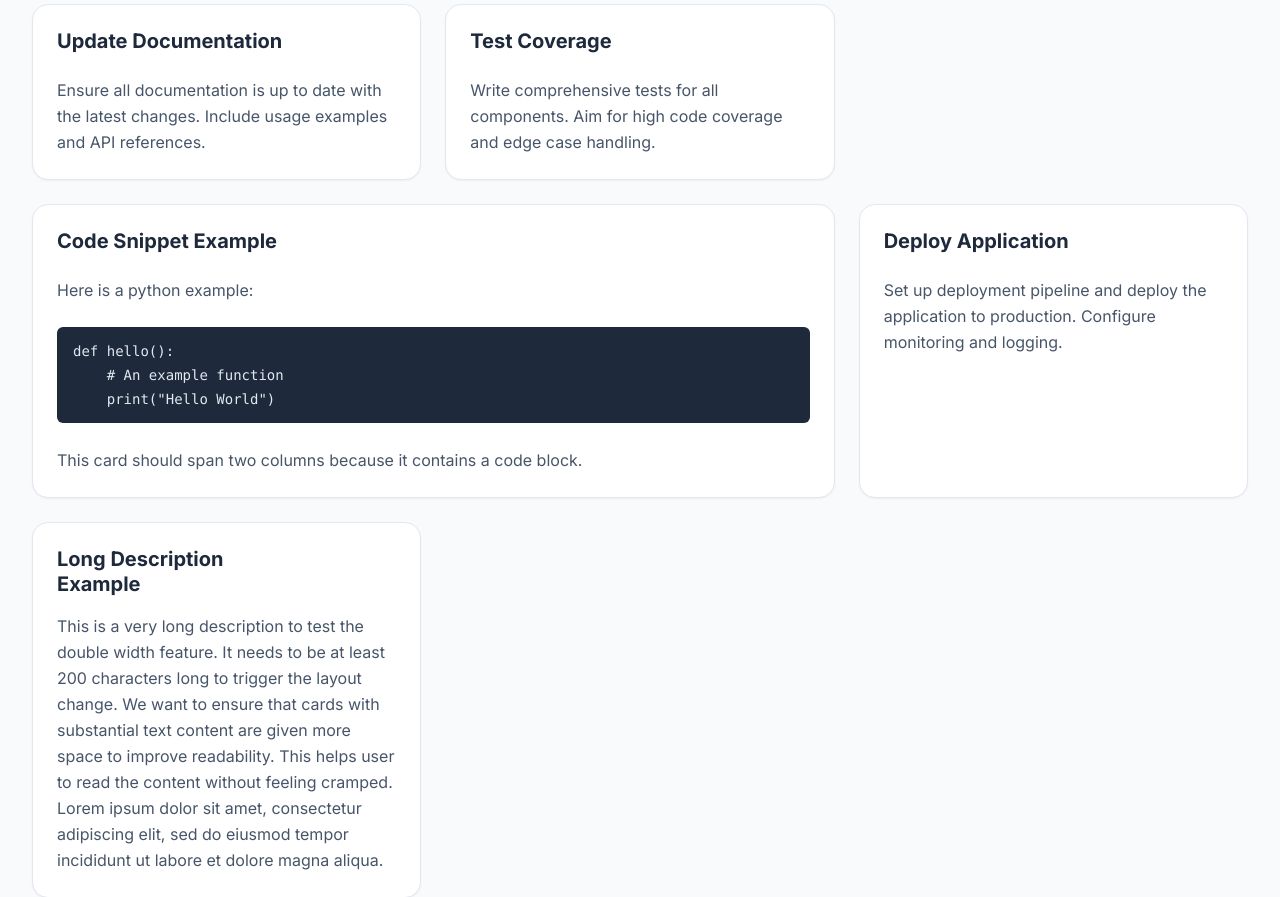
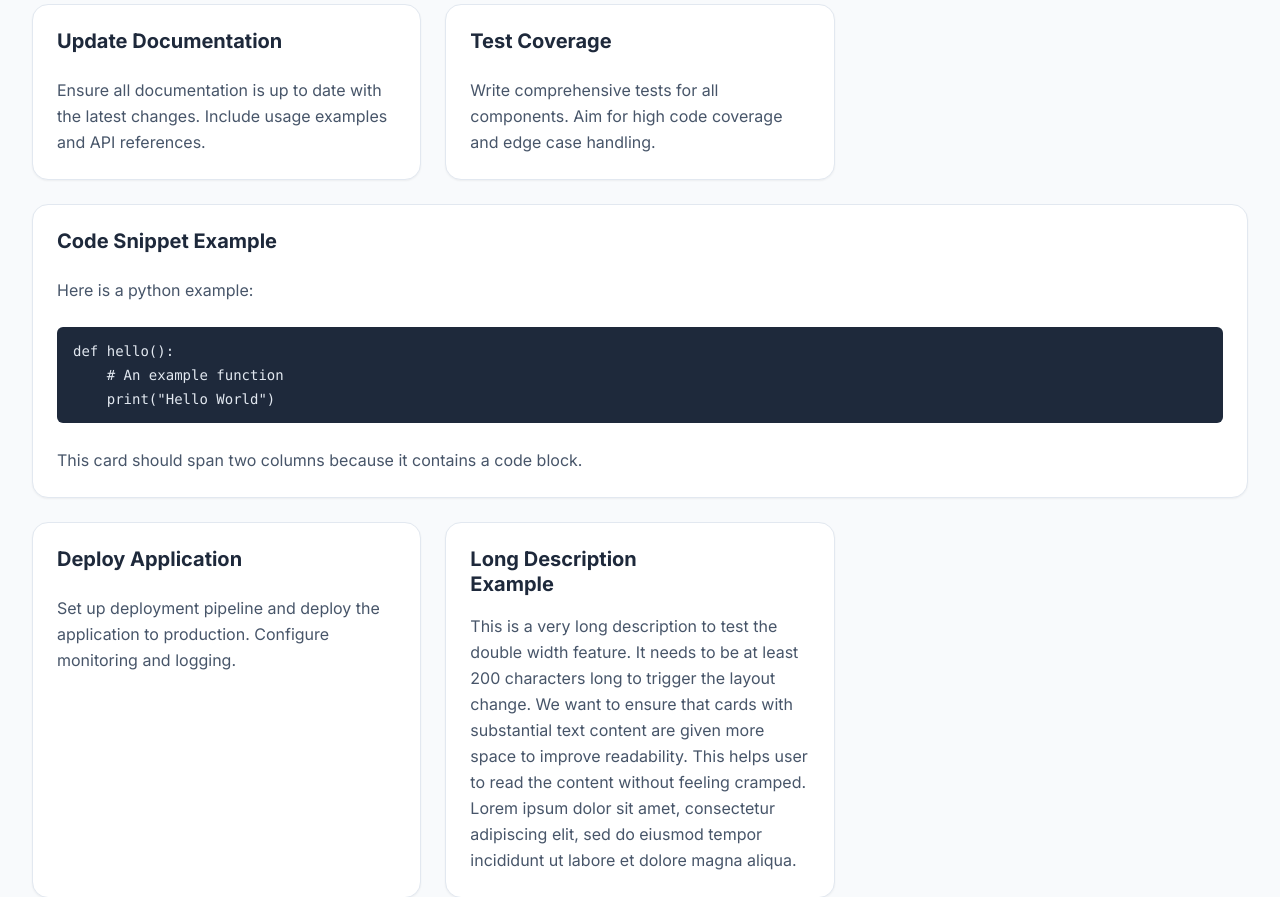
Before and after one commit to darenr/flash-tasks, a Flask app: page / in a window 1280 px wide. Shown: the part 404-1301 px from the top of the page. Run offline with Flask 3, Linux system fonts and the light colour scheme; some libraries are stand-ins or nearby versions.

Commit message:
refactor task card layout; update grid column span for wide tasks

```diff
--- a/templates/index.html
+++ b/templates/index.html
@@ -88,7 +88,7 @@
         <div class="grid grid-cols-1 md:grid-cols-2 lg:grid-cols-3 gap-6">
             {% for task in tasks %}
             <div id="card-{{ task.id }}"
-                class="card group flex flex-col bg-white dark:bg-slate-800 rounded-2xl border border-slate-200 dark:border-slate-700 shadow-sm hover:shadow-xl hover:-translate-y-1 overflow-hidden {% if task.is_wide %}md:col-span-2{% endif %}">
+                class="card group flex flex-col bg-white dark:bg-slate-800 rounded-2xl border border-slate-200 dark:border-slate-700 shadow-sm hover:shadow-xl hover:-translate-y-1 overflow-hidden {% if task.is_wide %}col-span-full{% endif %}">
                 <div class="p-6">
                     <div class="flex items-start justify-between mb-4">
                         <h2 class="text-xl font-bold text-slate-800 dark:text-white flex-1 pr-4 leading-tight">{{
```
